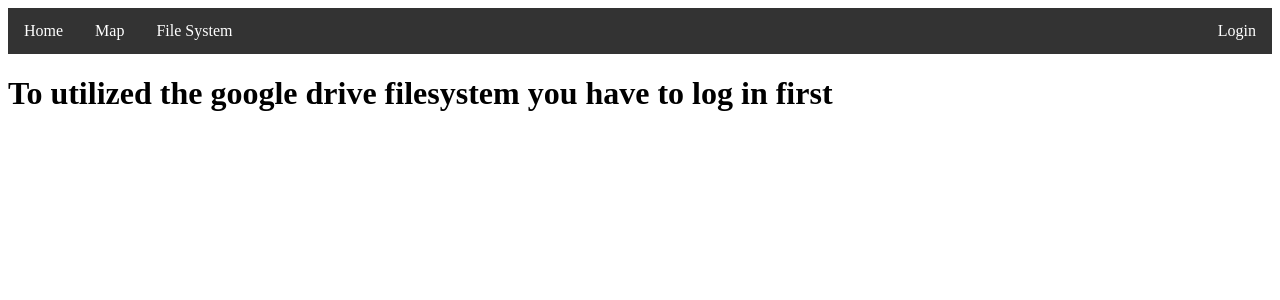
After one commit to brezipat/VIA-project, a Flask app: page /fileSystem/1 in a window 1280 px wide. The commit adds this page. Shown: the top 300 px of the page. Run offline with Flask 2, Linux system fonts and the light colour scheme.

Commit message:
Added navbar to all pages, updates drive page to enable opening of files.

```diff
--- a/app.py
+++ b/app.py
@@ -13,11 +13,20 @@ creds = None
 tree = None
 
 def checkForExistingCredentials():
-    creds = None
+    global creds
     if os.path.exists('token.pickle'):
         with open('token.pickle', 'rb') as token:
             creds = pickle.load(token)
-    return creds
+
+def validCredsExist():
+    global creds
+    checkForExistingCredentials()
+    if not creds or not creds.valid:
+        # if creds and creds.expired and creds.refresh_token:
+        #     creds.refresh(Request())
+        # else:
+        return False
+    return True
 
 def createServiceFromCreds():
     global service
@@ -38,16 +47,6 @@ def findFiles(path):
     for i in range(len(current.children)):
         child = current.children[i]
         ret[2].append(child)
-    # results = service.files().list(q=f"'root' in parents and trashed=false",
-    #                                spaces='drive',
-    #                                fields="files(id, name, mimeType)").execute()
-    # items = results.get('files', [])
-    # if not items:
-    #     return f'No files found in {path}.'
-    # else:
-    #     for item in items:
-    #         # out_str += u'{0} ({1})<br/>'.format(item['name'], item['id'])
-    #         ret.append((item['name'], item['id'], item['mimeType']))
     return ret
 
 def init_tree(service):
@@ -80,25 +79,35 @@ def logout():
     return redirect('/')
 
 @app.route('/')
-@app.route('/<path>')
-def index(path=''):
+def index():
+    loggedIn = validCredsExist()
+    return render_template("homepage.html", loggedIn=loggedIn)
+
+@app.route('/map')
+def map():
+    loggedIn = validCredsExist()
+    return render_template("map.html", loggedIn=loggedIn)
+
+@app.route('/fileSystemRefresher')
+def refresher():
+    global tree
+    tree = None
+    return redirect('/fileSystem/root')
+
+@app.route('/fileSystem')
+@app.route('/fileSystem/<path>')
+def fileSystem(path=''):
     global service
-    global creds
     global tree
     if not service:
-        creds = checkForExistingCredentials()
-        if not creds or not creds.valid:
-            # if creds and creds.expired and creds.refresh_token:
-            #     creds.refresh(Request())
-            # else:
+        if not validCredsExist():
             service = None
-            creds = None
             tree = None
-            return render_template("index.html")
+            return render_template("fileSystem.html", loggedIn=False)
         createServiceFromCreds()
     if not tree:
         tree = init_tree(service)
     data = findFiles(path)
-    return render_template("app.html", current=data[0], parent=data[1], children=data[2])
+    return render_template("fileSystem.html", loggedIn=True, current=data[0], parent=data[1], children=data[2])
 
 app.run(debug=True)
--- a/driveApp.py
+++ b/driveApp.py
@@ -99,6 +99,6 @@ def index(path=''):
     if not tree:
         tree = init_tree(service)
     data = findFiles(path)
-    return render_template("drive.html", current=data[0], parent=data[1], children=data[2])
+    return render_template("fileSystem.html", current=data[0], parent=data[1], children=data[2])
 
 app.run(debug=True)
--- a/drive_test/test.py
+++ b/drive_test/test.py
@@ -38,11 +38,11 @@ def main():
     while True:
         response = service.files().list(q="'root' in parents and trashed=false",
                                               spaces='drive',
-                                              fields='nextPageToken, files(id, name, mimeType)',
+                                              fields='nextPageToken, files(id, name, mimeType, webViewLink)',
                                               pageToken=page_token).execute()
         for file in response.get('files', []):
             # Process change
-            print('Found file: %s (%s) (%s)' % (file['name'], file['id'], file['mimeType']))
+            print('Found file: %s (%s) (%s) (%s)' % (file['name'], file['id'], file['mimeType'], file['webViewLink']))
         page_token = response.get('nextPageToken', None)
         if page_token is None:
             break
--- a/templates/app.html
+++ b/templates/app.html
@@ -11,7 +11,7 @@
 
 <body>
      <ul>
-         <li><a href="default.asp">Home</a></li>
+         <li><a href="/">Home</a></li>
          <li><a href="news.asp">News</a></li>
          <li><a href="contact.asp">Contact</a></li>
          <li style="float:right"><a href="/logout">Logout</a></li>
--- /dev/null
+++ b/templates/fileSystem.html
@@ -0,0 +1,59 @@
+<!DOCTYPE html>
+<html lang="en">
+<head>
+    <meta charset="UTF-8">
+    <title>Drive search</title>
+    <link rel="stylesheet" type="text/css" href="{{ url_for('static', filename='style.css') }}">
+</head>
+<body>
+    <ul>
+         <li><a href="/">Home</a></li>
+         <li><a href="/map">Map</a></li>
+         <li><a href="/fileSystem/root">File System</a></li>
+         {% if loggedIn %}
+            <li style="float:right"><a href="/logout">Logout</a></li>
+         {% else %}
+            <li style="float:right"><a href="/login">Login</a></li>
+         {% endif %}
+    </ul>
+    {% if loggedIn %}
+        <p>current path: {{ current.getPath() }}</p>
+         <table>
+             <tr>
+                 <td>Filename</td>
+                 <td>Identifier</td>
+                 <td>Type</td>
+                 <td>File link</td>
+             </tr>
+             {% if parent %}
+             <tr>
+                 <td><a href="/fileSystem/{{parent.getPath()}}">...</a></td>
+                 <td></td>
+                 <td>Parent</td>
+                 <td>{% if parent.getLink() %} <a href="{{parent.getLink()}}" target="_blank">Parent drive link</a> {% endif %}</td>
+    <!--             <td>{{parent.getId()}}</td>-->
+    <!--             <td>Parent of current directory</td>-->
+             </tr>
+             {% endif %}
+             {% for child in children %}
+                 <tr>
+                     {% if child.getType() == "folder"%}
+                        <td><a href="/fileSystem/{{child.getPath()}}">{{ child.getValue() }}</a></td>
+                     {% else %}
+                        <td>{{ child.getValue() }}</td>
+                     {% endif %}
+                     <td>{{ child.getId() }}</td>
+                     <td>{{ child.getType() }}</td>
+                     <td><a href="{{ child.getLink() }}" target="_blank">Drive link</a></td>
+                 </tr>
+            {% endfor %}
+        </table>
+            <form action="/fileSystemRefresher">
+                <p>If you've performed a modification in google drive while using this tool, press the refresh button for the changes to take an effect in here as well.</p>
+                <input id="refreshButton" type="submit" value="Refresh File System" />
+            </form>
+    {% else %}
+        <h1>To utilized the google drive filesystem you have to log in first</h1>
+    {% endif %}
+</body>
+</html>
```
Also changed, not shown: templates/drive.html (deleted, +0 -40 lines), templates/homepage.html (added, +22 -0 lines), templates/map.html (+11 -2 lines), tree.py (+10 -6 lines).
